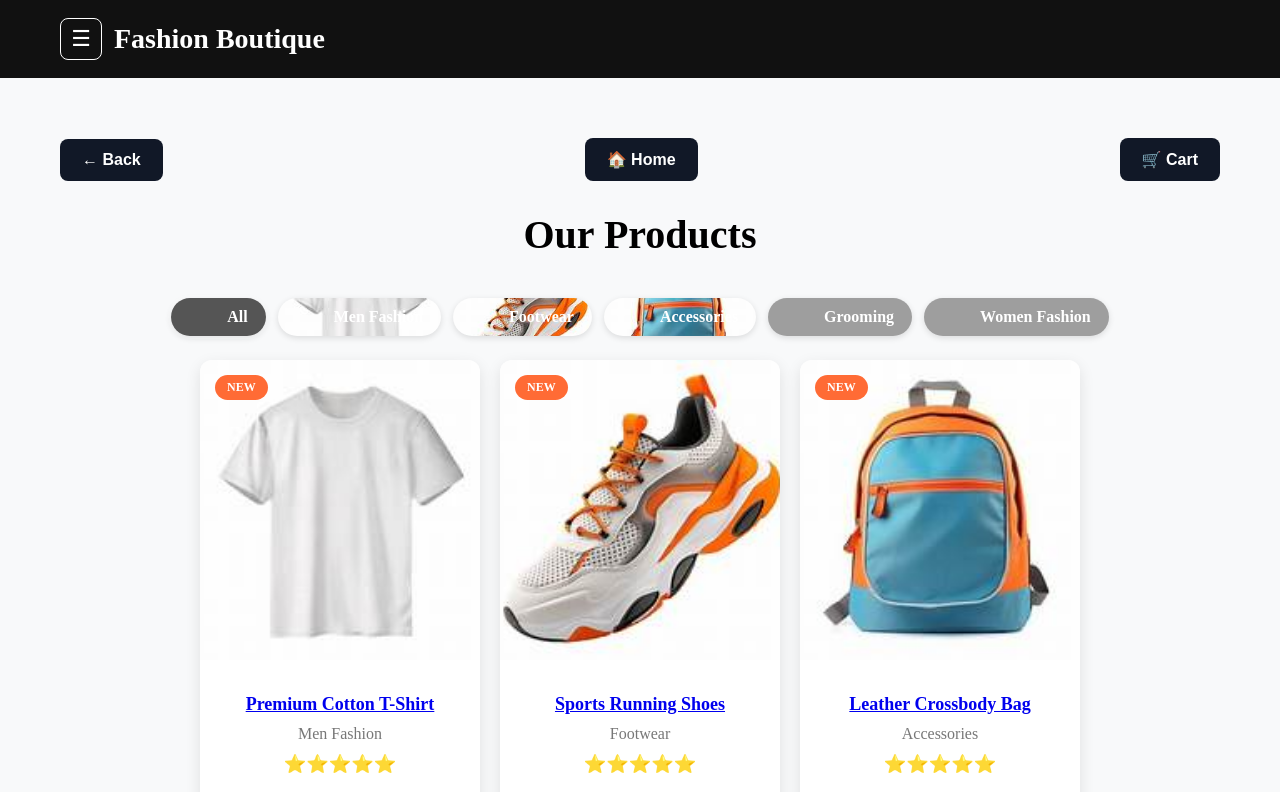
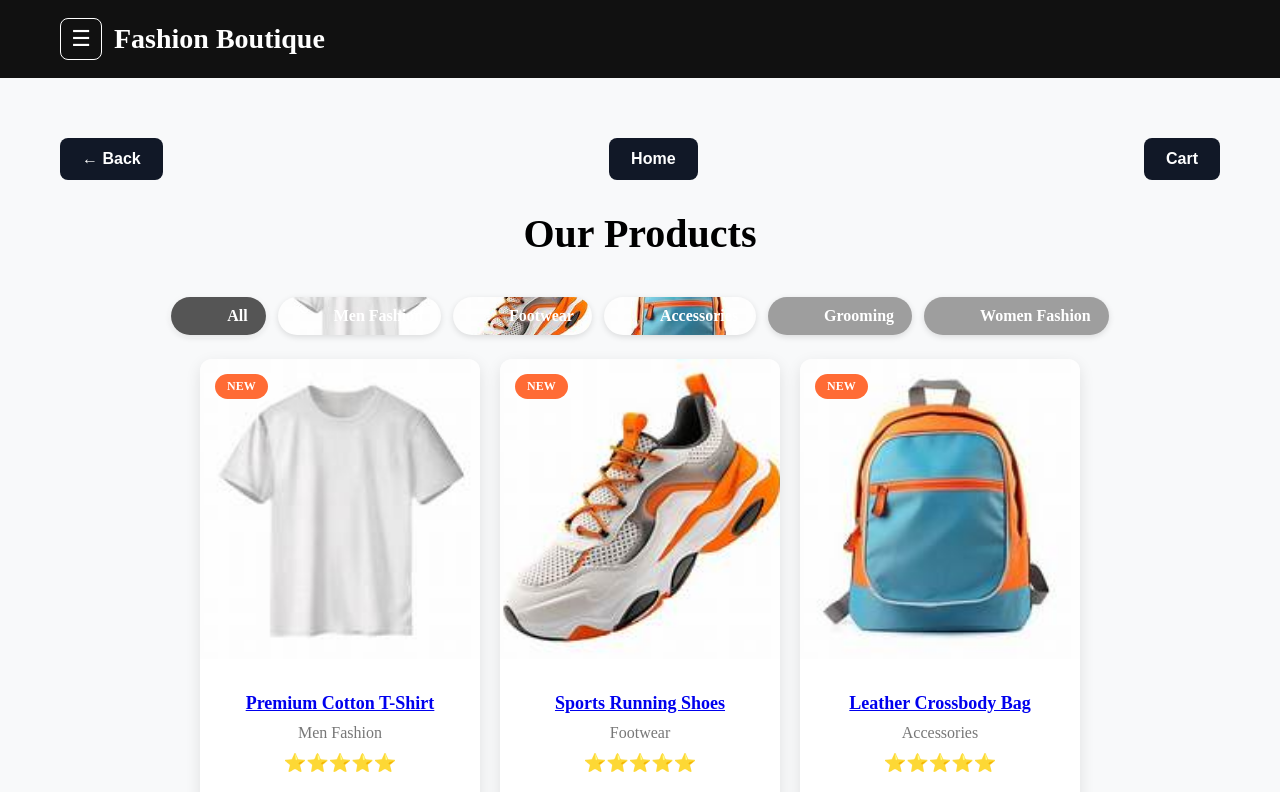
Before and after one commit to vamsinallagorla/Fashion-Ecommerce-, a React app in the folder frontend/: page /products in a window 1280 px wide. Shown: the top 792 px of the page. Built offline with nearby package versions, Linux system fonts and the light colour scheme; no server answers; grey boxes are pictures that could not be loaded; the HTML template or start-up script is replaced by a standard one.

Commit message:
Updated product navigation and order summary formatting

```diff
--- a/frontend/src/components/OrderSummary/OrderSummary.jsx
+++ b/frontend/src/components/OrderSummary/OrderSummary.jsx
@@ -249,7 +249,7 @@ const OrderSummary = () => {
                   checked={paymentMethod === "upi"}
                   onChange={() => setPaymentMethod("upi")}
                 />
-              UPI
+                UPI
               </label>
               <label>
                 <input
--- a/frontend/src/pages/Products/Products.jsx
+++ b/frontend/src/pages/Products/Products.jsx
@@ -39,14 +39,14 @@ function Products() {
           className="nav-btn"
           onClick={() => navigate("/")}
         >
-          🏠 Home
+           Home
         </button>
 
         <button
           className="nav-btn"
           onClick={() => navigate("/cart")}
         >
-          🛒 Cart
+           Cart
         </button>
 
       </div>
@@ -82,8 +82,8 @@ function Products() {
       <div className="product-grid">
         {filteredProducts.map((product) => (
           <ProductCard
-            key={product.id}
-            id={product.id}
+            key={product._id}
+            id={product._id}
             name={product.name}
             price={product.price}
             category={product.category}
```
